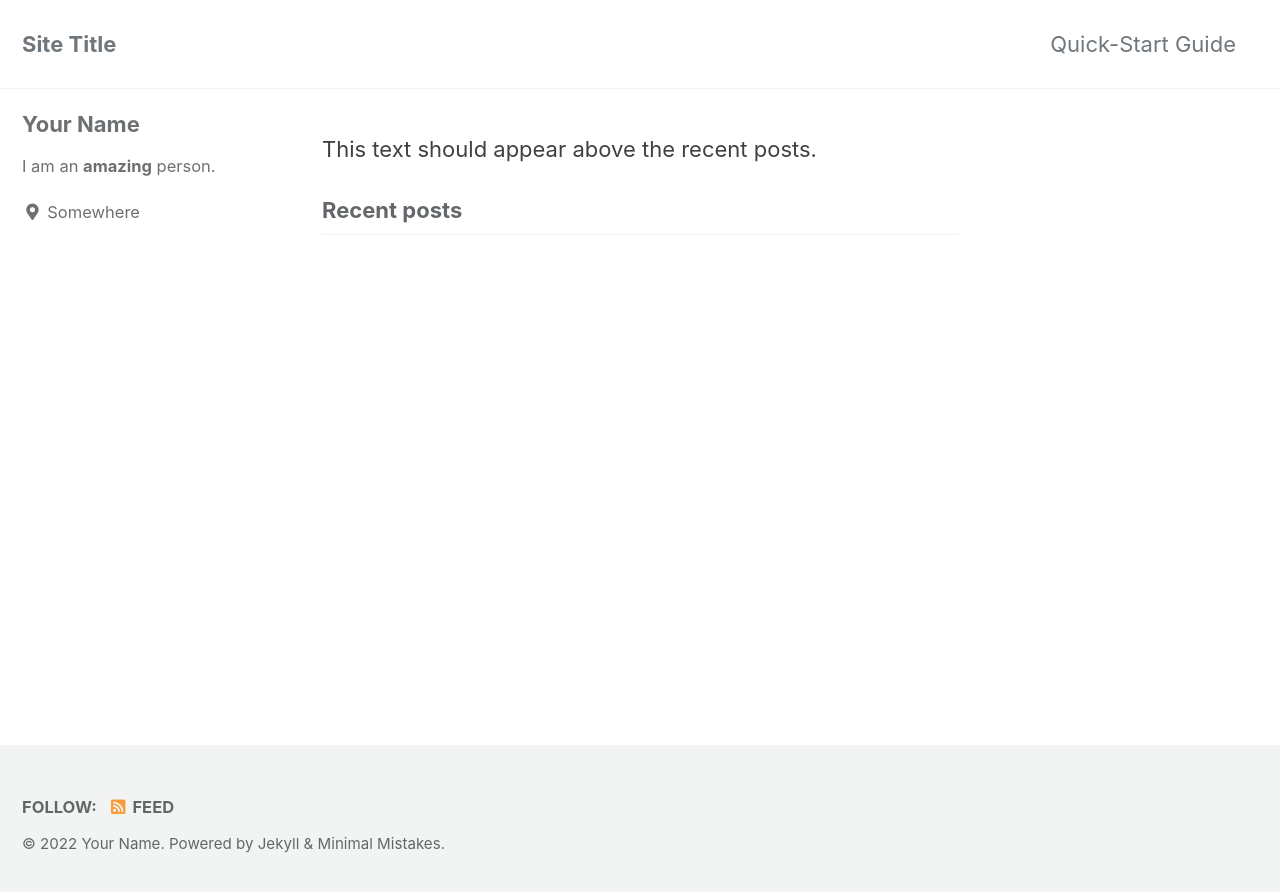
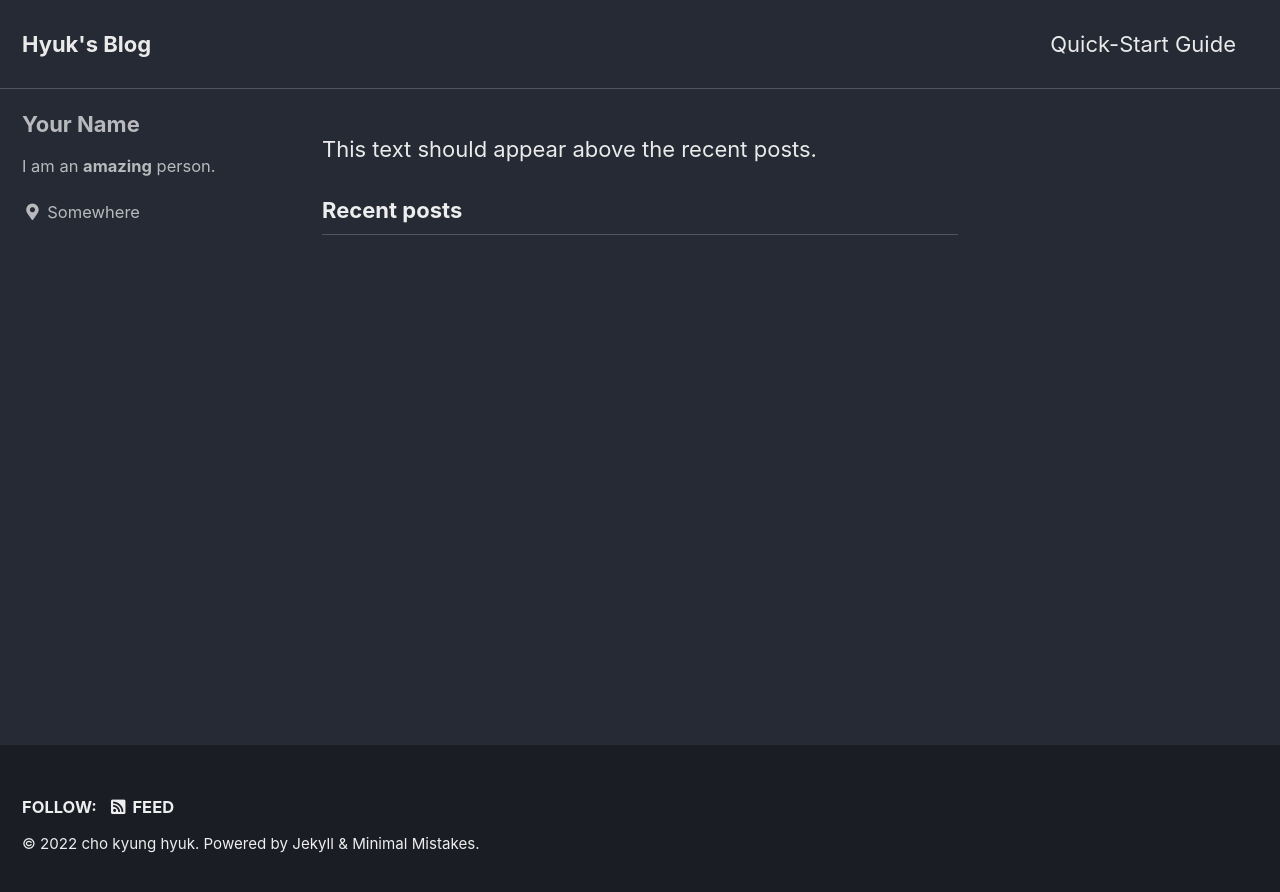
Before and after one commit to kyunghyukCHO/kyunghyukCHO.github.io, a Jekyll site: the page built from index.html, in a window 1280 px wide. Shown: the top 892 px of the page. Built offline with Jekyll 4.4.1, drawn with Linux system fonts in a browser that asks for light colours; cached includes are drawn as plain includes; the list of posts is cut into pages by our own code.

Commit message:
Update _config.yml

```diff
--- a/_config.yml
+++ b/_config.yml
@@ -12,16 +12,16 @@
 
 # theme                  : "minimal-mistakes-jekyll"
 # remote_theme           : "mmistakes/minimal-mistakes"
-minimal_mistakes_skin    : "default" # "air", "aqua", "contrast", "dark", "dirt", "neon", "mint", "plum", "sunrise"
+minimal_mistakes_skin    : "dark" #"default" # "air", "aqua", "contrast", "dark", "dirt", "neon", "mint", "plum", "sunrise"
 
 # Site Settings
 locale                   : "en-US"
-title                    : "Site Title"
+title                    : "Hyuk's Blog"
 title_separator          : "-"
 subtitle                 : # site tagline that appears below site title in masthead
-name                     : "Your Name"
-description              : "An amazing website."
-url                      : # the base hostname & protocol for your site e.g. "https://mmistakes.github.io"
+name                     : "cho kyung hyuk"
+description              : "그낭 나의 공부기록"
+url                      : "https://kyunghyukCHO.github.io"
 baseurl                  : # the subpath of your site, e.g. "/blog"
 repository               : # GitHub username/repo-name e.g. "mmistakes/minimal-mistakes"
 teaser                   : # path of fallback teaser image, e.g. "/assets/images/500x300.png"
```
